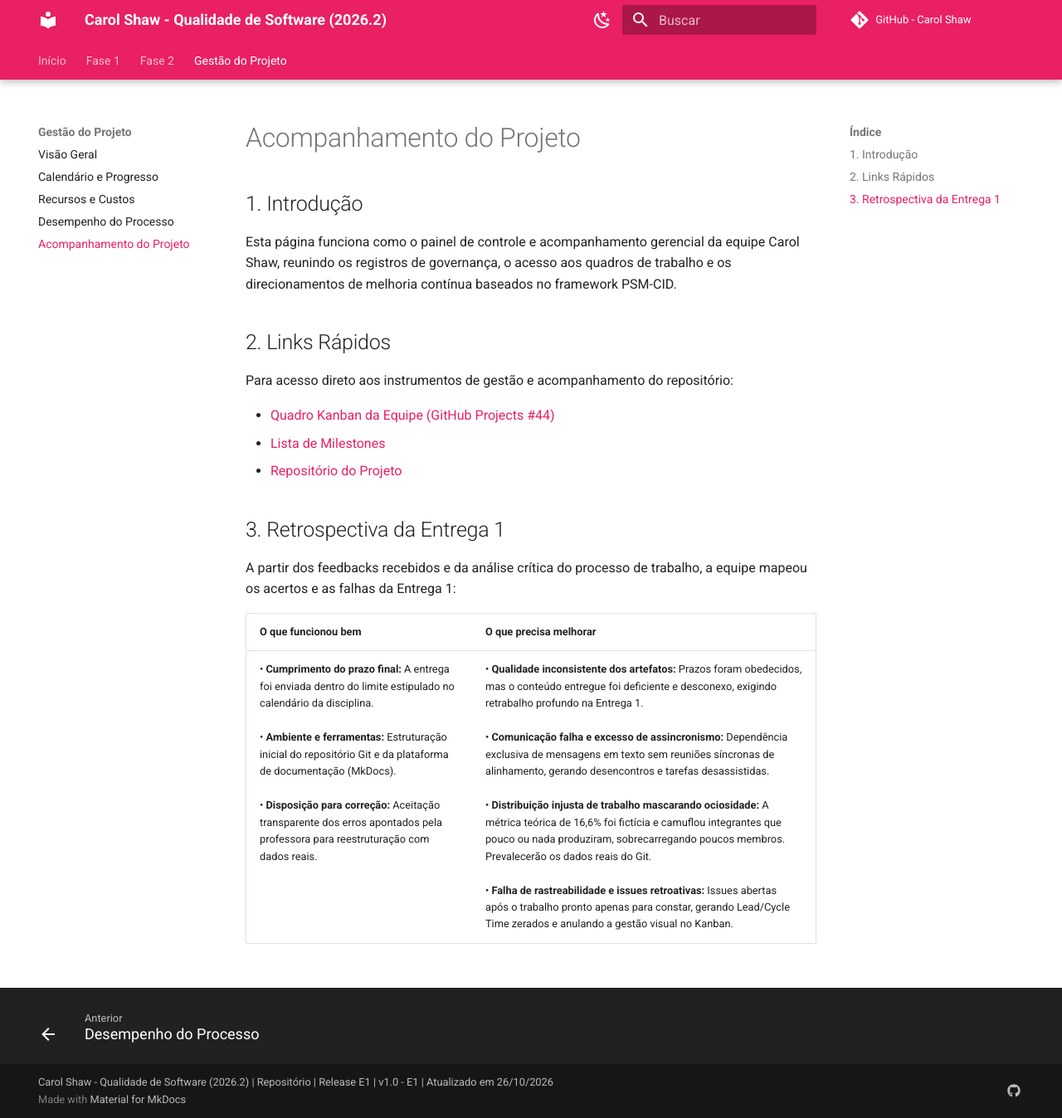
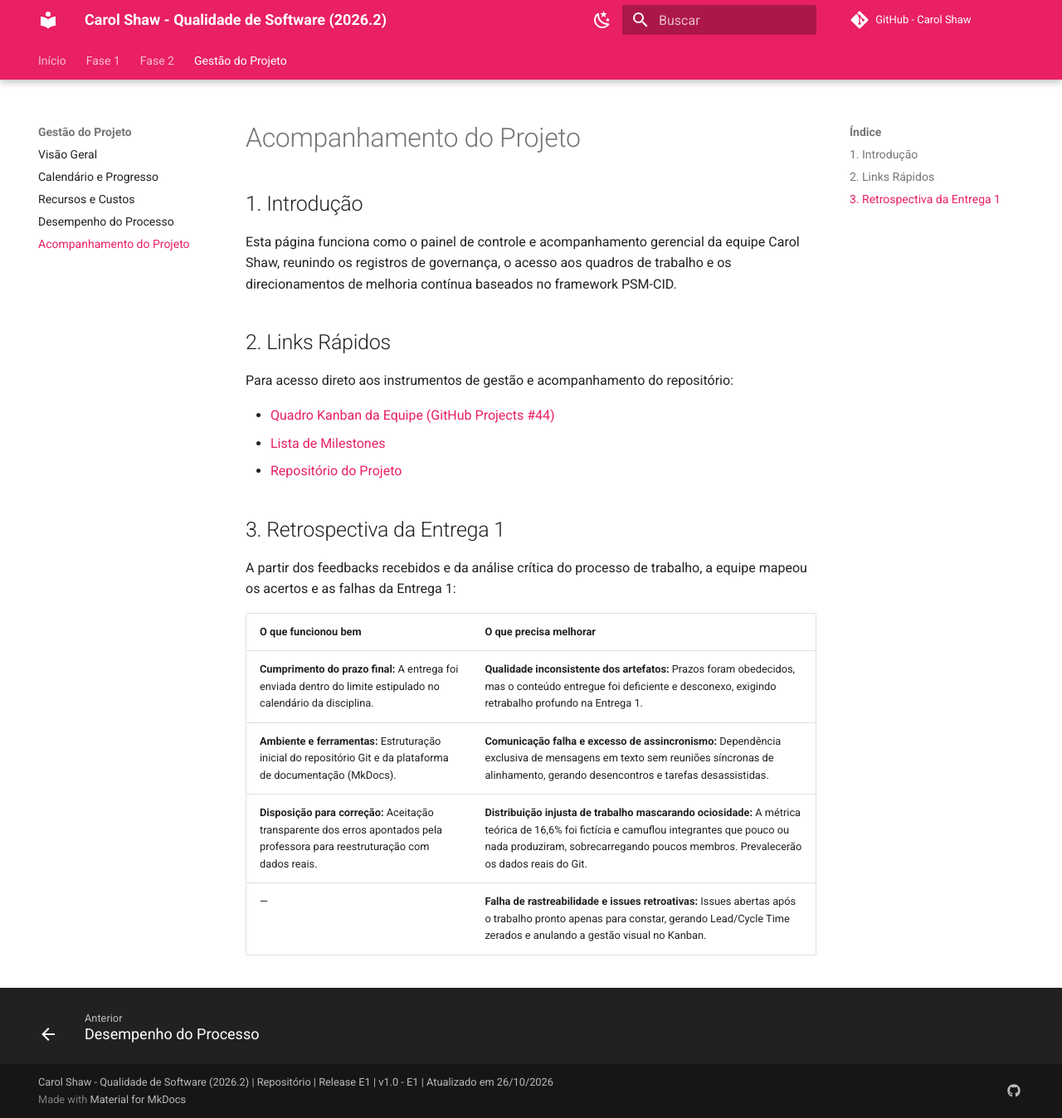
Before and after one commit to FCTE-Qualidade-de-Software-1/2026-2_T02_CAROL_SHAW, an MkDocs documentation site: the page built from docs/gestao/acompanhamento.md, in a window 1280 px wide and 1348 px high. Shown: the whole window at 83% size. Built offline with MkDocs 1.6.1 and Material for MkDocs 9.7.7, drawn with Linux system fonts in a browser that asks for light colours; comment, search, counter and statistics services are not loaded.

Commit message:
docs: consertar formatacao tabela

```diff
--- a/docs/gestao/acompanhamento.md
+++ b/docs/gestao/acompanhamento.md
@@ -18,4 +18,7 @@
 
 | O que funcionou bem | O que precisa melhorar |
 | :--- | :--- |
-| • **Cumprimento do prazo final:** A entrega foi enviada dentro do limite estipulado no calendário da disciplina.<br><br>• **Ambiente e ferramentas:** Estruturação inicial do repositório Git e da plataforma de documentação (MkDocs).<br><br>• **Disposição para correção:** Aceitação transparente dos erros apontados pela professora para reestruturação com dados reais. | • **Qualidade inconsistente dos artefatos:** Prazos foram obedecidos, mas o conteúdo entregue foi deficiente e desconexo, exigindo retrabalho profundo na Entrega 1.<br><br>• **Comunicação falha e excesso de assincronismo:** Dependência exclusiva de mensagens em texto sem reuniões síncronas de alinhamento, gerando desencontros e tarefas desassistidas.<br><br>• **Distribuição injusta de trabalho mascarando ociosidade:** A métrica teórica de 16,6% foi fictícia e camuflou integrantes que pouco ou nada produziram, sobrecarregando poucos membros. Prevalecerão os dados reais do Git.<br><br>• **Falha de rastreabilidade e issues retroativas:** Issues abertas após o trabalho pronto apenas para constar, gerando Lead/Cycle Time zerados e anulando a gestão visual no Kanban. |
+| **Cumprimento do prazo final:** A entrega foi enviada dentro do limite estipulado no calendário da disciplina. | **Qualidade inconsistente dos artefatos:** Prazos foram obedecidos, mas o conteúdo entregue foi deficiente e desconexo, exigindo retrabalho profundo na Entrega 1. |
+| **Ambiente e ferramentas:** Estruturação inicial do repositório Git e da plataforma de documentação (MkDocs). | **Comunicação falha e excesso de assincronismo:** Dependência exclusiva de mensagens em texto sem reuniões síncronas de alinhamento, gerando desencontros e tarefas desassistidas. |
+| **Disposição para correção:** Aceitação transparente dos erros apontados pela professora para reestruturação com dados reais. | **Distribuição injusta de trabalho mascarando ociosidade:** A métrica teórica de 16,6% foi fictícia e camuflou integrantes que pouco ou nada produziram, sobrecarregando poucos membros. Prevalecerão os dados reais do Git. |
+| — | **Falha de rastreabilidade e issues retroativas:** Issues abertas após o trabalho pronto apenas para constar, gerando Lead/Cycle Time zerados e anulando a gestão visual no Kanban. |
```
